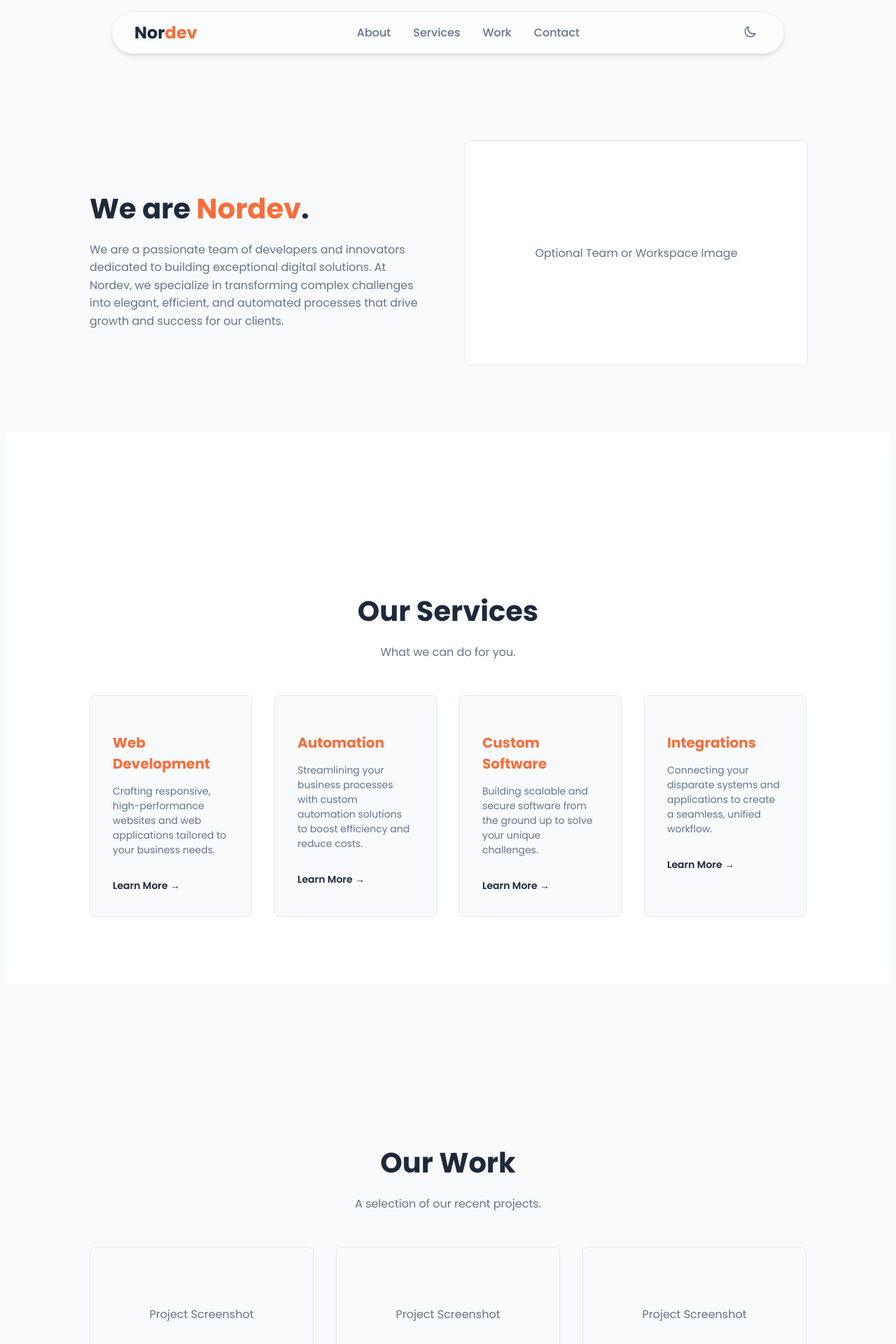
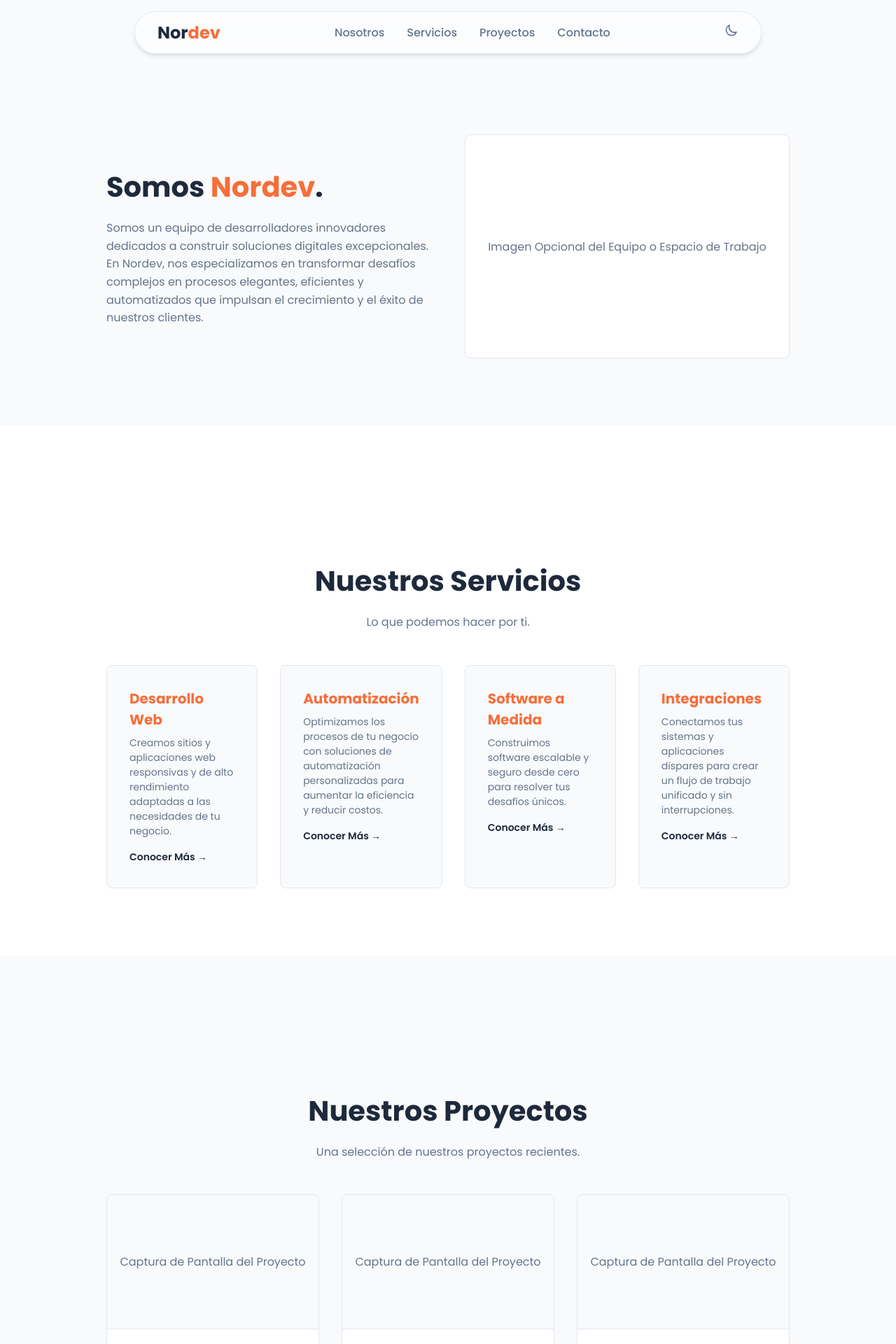
Before and after one commit to fertejj/NORDEV-landing-page, a React (Vite) app: page / in a window 1280 px wide. Shown: the top 1920 px of the page at 70% size. Built offline with nearby package versions, Linux system fonts and the light colour scheme.

Commit message:
Tradaduccion y agrega animacion a navbar

```diff
--- a/src/components/About.jsx
+++ b/src/components/About.jsx
@@ -5,13 +5,13 @@ const About = () => {
     <section id="about" className="section-padding">
       <div className="container grid-2-col">
         <div className="about-text">
-          <h2 className="section-title">We are <span className="text-primary">Nordev</span>.</h2>
+          <h2 className="section-title">Somos <span className="text-primary">Nordev</span>.</h2>
           <p className="section-subtitle">
-            We are a passionate team of developers and innovators dedicated to building exceptional digital solutions. At Nordev, we specialize in transforming complex challenges into elegant, efficient, and automated processes that drive growth and success for our clients.
+            Somos un equipo de desarrolladores innovadores dedicados a construir soluciones digitales excepcionales. En Nordev, nos especializamos en transformar desafíos complejos en procesos elegantes, eficientes y automatizados que impulsan el crecimiento y el éxito de nuestros clientes.
           </p>
         </div>
         <div className="placeholder-image">
-          <p>Optional Team or Workspace Image</p>
+          <p>Imagen Opcional del Equipo o Espacio de Trabajo</p>
         </div>
       </div>
     </section>
--- a/src/components/Footer.jsx
+++ b/src/components/Footer.jsx
@@ -7,19 +7,19 @@ const Footer = () => {
         <div className="footer-grid">
           <div className="footer-brand">
             <a href="#home" className="logo">Nor<span className="text-primary">dev</span></a>
-            <p>Automating tomorrow, today.</p>
+            <p>Automatizando el mañana, hoy.</p>
           </div>
           <div className="footer-links">
-            <h4>Quick Links</h4>
+            <h4>Enlaces Rápidos</h4>
             <ul>
-              <li><a href="#about">About</a></li>
-              <li><a href="#services">Services</a></li>
-              <li><a href="#work">Work</a></li>
-              <li><a href="#contact">Contact</a></li>
+              <li><a href="#about">Nosotros</a></li>
+              <li><a href="#services">Servicios</a></li>
+              <li><a href="#work">Proyectos</a></li>
+              <li><a href="#contact">Contacto</a></li>
             </ul>
           </div>
           <div className="footer-social">
-            <h4>Connect With Us</h4>
+            <h4>Conéctate con Nosotros</h4>
             <div className="social-icons">
               <a href="#"><svg fill="currentColor" viewBox="0 0 24 24" aria-hidden="true"><path fillRule="evenodd" d="M22 12c0-5.523-4.477-10-10-10S2 6.477 2 12c0 4.991 3.657 9.128 8.438 9.878v-6.987h-2.54V12h2.54V9.797c0-2.506 1.492-3.89 3.777-3.89 1.094 0 2.238.195 2.238.195v2.46h-1.26c-1.243 0-1.63.771-1.63 1.562V12h2.773l-.443 2.89h-2.33v6.988C18.343 21.128 22 16.991 22 12z" clipRule="evenodd" /></svg></a>
               <a href="#"><svg fill="currentColor" viewBox="0 0 24 24" aria-hidden="true"><path d="M8.29 20.251c7.547 0 11.675-6.253 11.675-11.675 0-.178 0-.355-.012-.53A8.348 8.348 0 0022 5.92a8.19 8.19 0 01-2.357.646 4.118 4.118 0 001.804-2.27 8.224 8.224 0 01-2.605.996 4.107 4.107 0 00-6.993 3.743 11.65 11.65 0 01-8.457-4.287 4.106 4.106 0 001.27 5.477A4.072 4.072 0 012.8 9.71v.052a4.105 4.105 0 003.292 4.022 4.095 4.095 0 01-1.853.07 4.108 4.108 0 003.834 2.85A8.233 8.233 0 012 18.407a11.616 11.616 0 006.29 1.84" /></svg></a>
@@ -27,8 +27,8 @@ const Footer = () => {
           </div>
         </div>
         <div className="footer-bottom">
-          <p>&copy; 2025 Nordev. All Rights Reserved.</p>
-          <a href="#">Privacy Policy</a>
+          <p>&copy; 2025 Nordev. Todos los derechos reservados.</p>
+          <a href="#">Política de Privacidad</a>
         </div>
       </div>
     </footer>
--- a/src/components/Header.jsx
+++ b/src/components/Header.jsx
@@ -2,6 +2,11 @@ import React, { useState } from 'react';
 
 const Header = ({ theme, onThemeSwitch }) => {
   const [isMenuOpen, setIsMenuOpen] = useState(false);
+
+  // La función closeMenu ahora también puede cerrar el menú al hacer clic en un enlace
+  const handleMenuToggle = () => {
+    setIsMenuOpen(!isMenuOpen);
+  };
 
   const closeMenu = () => setIsMenuOpen(false);
 
@@ -10,10 +15,10 @@ const Header = ({ theme, onThemeSwitch }) => {
       <nav className="navbar">
         <a href="#home" className="logo">Nor<span className="text-primary">dev</span></a>
         <div className="nav-links">
-          <a href="#about">About</a>
-          <a href="#services">Services</a>
-          <a href="#work">Work</a>
-          <a href="#contact">Contact</a>
+          <a href="#about">Nosotros</a>
+          <a href="#services">Servicios</a>
+          <a href="#work">Proyectos</a>
+          <a href="#contact">Contacto</a>
         </div>
         <div className="header-actions">
           <button onClick={onThemeSwitch} className="theme-toggle-btn">
@@ -23,19 +28,23 @@ const Header = ({ theme, onThemeSwitch }) => {
               <svg fill="none" viewBox="0 0 24 24" stroke="currentColor"><path strokeLinecap="round" strokeLinejoin="round" strokeWidth="2" d="M12 3v1m0 16v1m9-9h-1M4 12H3m15.364 6.364l-.707-.707M6.343 6.343l-.707-.707m12.728 0l-.707.707M6.343 17.657l-.707.707M16 12a4 4 0 11-8 0 4 4 0 018 0z"></path></svg>
             )}
           </button>
-          <button onClick={() => setIsMenuOpen(!isMenuOpen)} id="mobile-menu-button" className="mobile-menu-btn">
+          {/* El botón ahora usa handleMenuToggle */}
+          <button onClick={handleMenuToggle} id="mobile-menu-button" className="mobile-menu-btn">
             <svg xmlns="http://www.w3.org/2000/svg" fill="none" viewBox="0 0 24 24" strokeWidth="1.5" stroke="currentColor"><path strokeLinecap="round" strokeLinejoin="round" d="M3.75 6.75h16.5M3.75 12h16.5m-16.5 5.25h16.5" /></svg>
           </button>
         </div>
       </nav>
-      {isMenuOpen && (
-        <div id="mobile-menu" className="mobile-menu">
-          <a href="#about" onClick={closeMenu}>About</a>
-          <a href="#services" onClick={closeMenu}>Services</a>
-          <a href="#work" onClick={closeMenu}>Work</a>
-          <a href="#contact" onClick={closeMenu}>Contact</a>
-        </div>
-      )}
+
+      {/* MODIFICACIÓN CLAVE:
+        - El div del menú móvil ahora siempre existe.
+        - Se agrega la clase 'is-open' cuando el estado isMenuOpen es true.
+      */}
+      <div id="mobile-menu" className={`mobile-menu ${isMenuOpen ? 'is-open' : ''}`}>
+        <a href="#about" onClick={closeMenu}>Nosotros</a>
+        <a href="#services" onClick={closeMenu}>Servicios</a>
+        <a href="#work" onClick={closeMenu}>Proyectos</a>
+        <a href="#contact" onClick={closeMenu}>Contacto</a>
+      </div>
     </header>
   );
 };
--- a/src/components/Services.jsx
+++ b/src/components/Services.jsx
@@ -5,24 +5,24 @@ const ServiceCard = ({ title, description }) => (
   <div className="card">
     <h3 className="card-title text-primary">{title}</h3>
     <p className="card-text">{description}</p>
-    <a href="#" className="card-link">Learn More &rarr;</a>
+    <a href="#" className="card-link">Conocer Más &rarr;</a>
   </div>
 );
 
 const Services = () => {
   const servicesData = [
-    { title: "Web Development", description: "Crafting responsive, high-performance websites and web applications tailored to your business needs." },
-    { title: "Automation", description: "Streamlining your business processes with custom automation solutions to boost efficiency and reduce costs." },
-    { title: "Custom Software", description: "Building scalable and secure software from the ground up to solve your unique challenges." },
-    { title: "Integrations", description: "Connecting your disparate systems and applications to create a seamless, unified workflow." }
+    { title: "Desarrollo Web", description: "Creamos sitios y aplicaciones web responsivas y de alto rendimiento adaptadas a las necesidades de tu negocio." },
+    { title: "Automatización", description: "Optimizamos los procesos de tu negocio con soluciones de automatización personalizadas para aumentar la eficiencia y reducir costos." },
+    { title: "Software a Medida", description: "Construimos software escalable y seguro desde cero para resolver tus desafíos únicos." },
+    { title: "Integraciones", description: "Conectamos tus sistemas y aplicaciones dispares para crear un flujo de trabajo unificado y sin interrupciones." }
   ];
 
   return (
     <section id="services" className="section-padding bg-surface">
       <div className="container">
         <div className="text-center mb-12">
-          <h2 className="section-title">Our Services</h2>
-          <p className="section-subtitle">What we can do for you.</p>
+          <h2 className="section-title">Nuestros Servicios</h2>
+          <p className="section-subtitle">Lo que podemos hacer por ti.</p>
         </div>
         <div className="grid-4-col">
           {servicesData.map((service, index) => (
--- a/src/components/Testimonials.jsx
+++ b/src/components/Testimonials.jsx
@@ -4,11 +4,11 @@ const Testimonials = () => {
   return (
     <section id="testimonials" className="section-padding bg-surface">
       <div className="container">
-        <div className="text-center mb-12"><h2 className="section-title">What Our Clients Say</h2></div>
+        <div className="text-center mb-12"><h2 className="section-title">Lo que Dicen Nuestros Clientes</h2></div>
         <div className="testimonial">
           <svg className="testimonial-icon" fill="currentColor" viewBox="0 0 32 32" xmlns="http://www.w3.org/2000/svg"><path d="M0 16.213C0 7.585 5.373 0 12 0s12 7.585 12 16.213C24 24.841 18.627 32 12 32S0 24.841 0 16.213zm4.085 0c0 5.483 3.543 9.932 8 9.932s8-4.449 8-9.932c0-5.483-3.543-9.932-8-9.932s-8 4.449-8 9.932zM12 28.145c-4.418 0-8-3.582-8-8s3.582-8 8-8 8 3.582 8 8-3.582 8-8 8z" transform="translate(4 2)" /></svg>
-          <blockquote>"Working with Nordev was a game-changer. Their attention to detail and commitment to our project's success was outstanding. They delivered a product that exceeded all our expectations."</blockquote>
-          <p className="testimonial-author">- Jane Doe, CEO of ExampleCorp</p>
+          <blockquote>"Trabajar con Nordev fue un antes y un después. Su atención al detalle y compromiso con el éxito de nuestro proyecto fue excepcional. Entregaron un producto que superó todas nuestras expectativas."</blockquote>
+          <p className="testimonial-author">- Jane Doe, CEO de ExampleCorp</p>
         </div>
       </div>
     </section>
--- a/src/components/Work.jsx
+++ b/src/components/Work.jsx
@@ -2,28 +2,28 @@ import React from 'react';
 
 const WorkCard = ({ title, description }) => (
   <div className="work-card">
-    <div className="placeholder-image"><p>Project Screenshot</p></div>
+    <div className="placeholder-image"><p>Captura de Pantalla del Proyecto</p></div>
     <div className="work-card-content">
       <h3>{title}</h3>
       <p>{description}</p>
-      <a href="#">View Case Study &rarr;</a>
+      <a href="#">Ver Caso de Estudio &rarr;</a>
     </div>
   </div>
 );
 
 const Work = () => {
   const workData = [
-    { title: "Project Alpha", description: "A custom CRM and automation platform for a fast-growing tech startup." },
-    { title: "Project Beta", description: "An e-commerce website with advanced filtering and a custom checkout process." },
-    { title: "Project Gamma", description: "An API integration service connecting multiple third-party financial tools." }
+    { title: "Proyecto Alfa", description: "Un CRM personalizado y plataforma de automatización para una startup tecnológica en rápido crecimiento." },
+    { title: "Proyecto Beta", description: "Un sitio de comercio electrónico con filtrado avanzado y un proceso de pago personalizado." },
+    { title: "Proyecto Gamma", description: "Un servicio de integración de API que conecta múltiples herramientas financieras de terceros." }
   ];
 
   return (
     <section id="work" className="section-padding">
       <div className="container">
         <div className="text-center mb-12">
-          <h2 className="section-title">Our Work</h2>
-          <p className="section-subtitle">A selection of our recent projects.</p>
+          <h2 className="section-title">Nuestros Proyectos</h2>
+          <p className="section-subtitle">Una selección de nuestros proyectos recientes.</p>
         </div>
         <div className="grid-3-col">
           {workData.map((project, index) => (
--- a/src/style.css
+++ b/src/style.css
@@ -1,3 +1,12 @@
+*,
+*::before,
+*::after {
+  box-sizing: border-box;
+  margin: 0;
+  padding: 0;
+  font: inherit; /* Hereda las propiedades de fuente del padre */
+}
+
 /* --- CSS Variables --- */
 :root {
     --font-sans: 'Poppins', sans-serif;
@@ -16,7 +25,7 @@
     --primary-darker: #c44a1d;
 
     /* Secondary Colors */
-    --secondary-light: #87CEFA;
+    --secondary-light: #2d7fb3;
     --secondary-dark: #778899;
 }
 
@@ -168,7 +177,24 @@ body::-webkit-scrollbar-thumb {
     border: 1px solid rgba(226, 232, 240, 0.8);
     box-shadow: 0 4px 6px -1px rgba(0, 0, 0, 0.1), 0 2px 4px -1px rgba(0, 0, 0, 0.06);
     overflow: hidden;
+
+    /* ====== ANIMACIÓN AÑADIDA ====== */
+    /* Estado inicial (CERRADO) */
+    max-height: 0;
+    opacity: 0;
+    visibility: hidden;
+    transition: max-height 0.35s ease-out, opacity 0.3s ease-out, visibility 0.35s;
 }
+
+/* Estado final (ABIERTO) al agregar la clase 'is-open' desde React */
+.mobile-menu.is-open {
+    max-height: 50vh; /* Un valor suficientemente grande */
+    opacity: 1;
+    visibility: visible;
+    transition: max-height 0.35s ease-in, opacity 0.3s ease-in;
+}
+/* ====== FIN DE LA ANIMACIÓN ====== */
+
 
 .dark .mobile-menu {
     background-color: rgba(42, 46, 55, 0.8);
@@ -354,7 +380,7 @@ body::-webkit-scrollbar-thumb {
 
 .testimonial-icon {
     width: 3rem;
-    height: 3rem;
+    height: 3.5rem;
     margin: 0 auto 1rem;
     color: var(--secondary-light);
 }
```
Also changed, not shown: src/components/Contact.jsx (+10 -10 lines).
